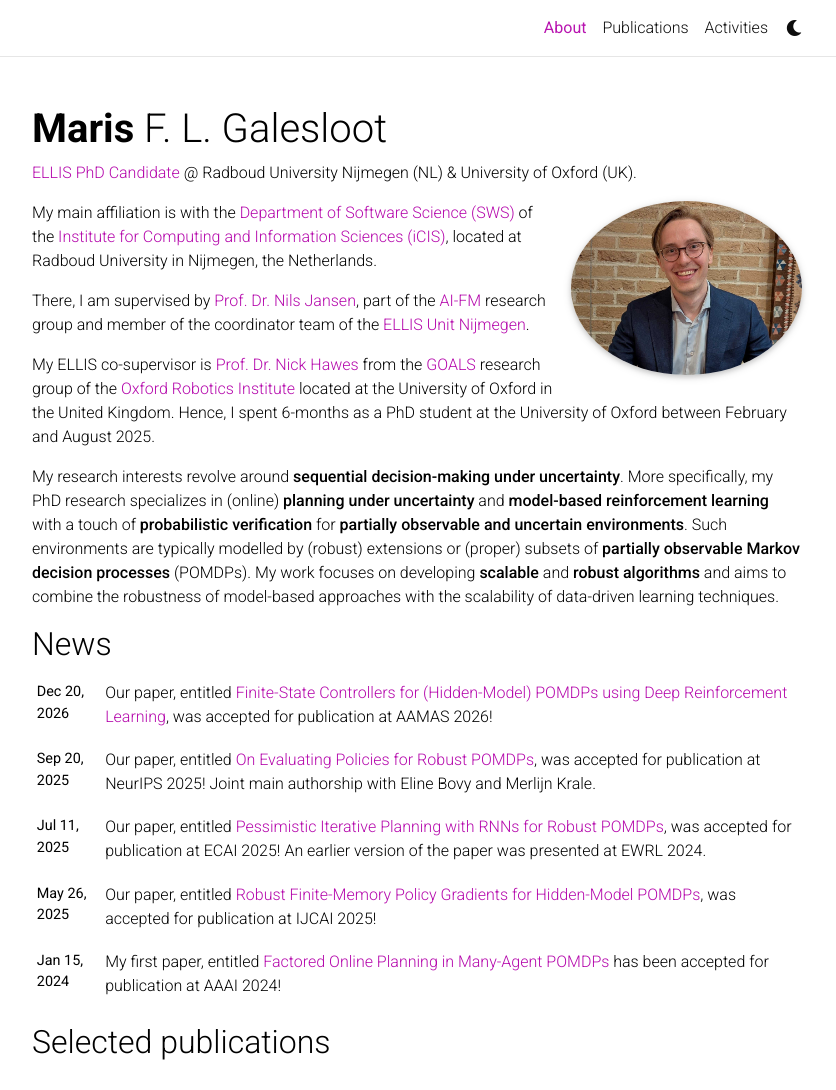
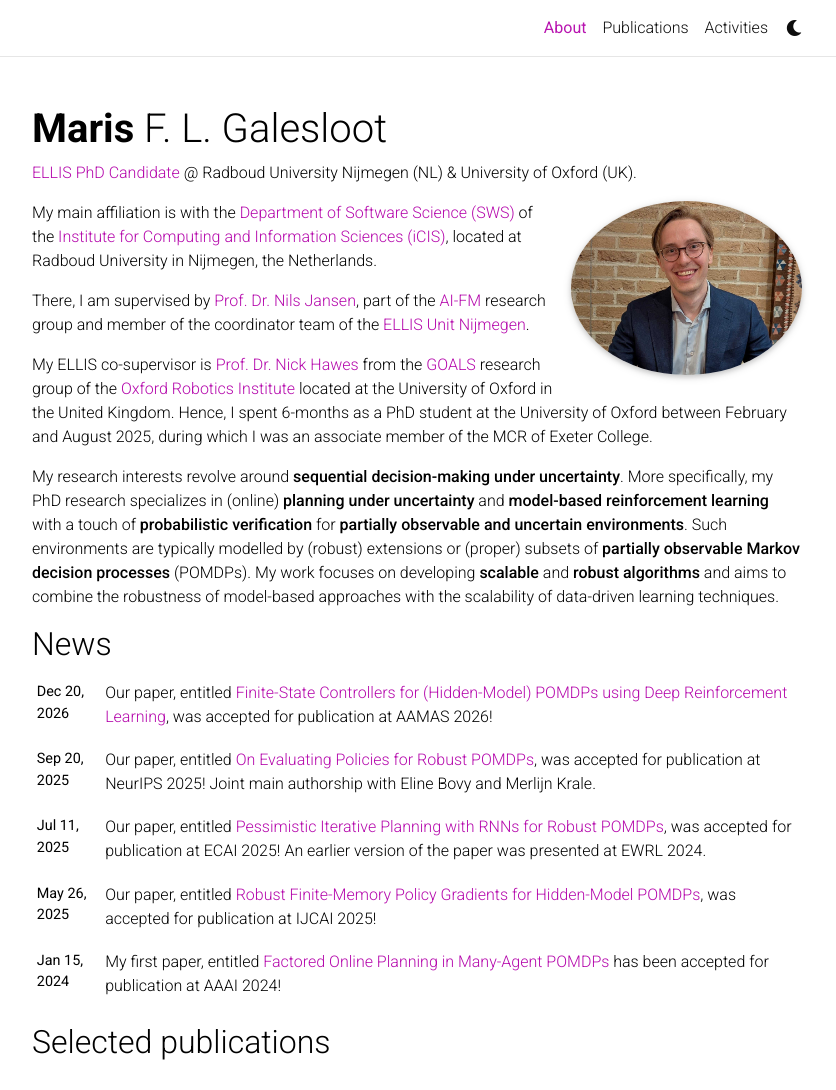
Before and after one commit to marisgg/marisgg.github.io, a Jekyll site: the page built from _pages/about.md, in a window 1280 px wide and 1360 px high, cut to the strip 0-1090 px from the top of the window. Shown: the whole strip, without its empty margins (223-1059 px from the left). Built offline with Jekyll 4.4.1, drawn with Linux system fonts in a browser that asks for light colours; full-size pictures stand in for the smaller copies a plugin makes; comment, search, counter and statistics services are not loaded; a style sheet for code colours, icons or effects is not loaded.

Commit message:
Cute detail update

```diff
--- a/_pages/about.md
+++ b/_pages/about.md
@@ -21,7 +21,7 @@ My main affiliation is with the <a href='https://sws.cs.ru.nl/'>Department of So
 
 There, I am supervised by <a href='https://www.nilsjansen.org'>Prof. Dr. Nils Jansen</a>, part of the <a href='https://ai-fm.org/'>AI-FM</a> research group and member of the coordinator team of the <a href='https://www.ru.nl/ai/ellis-unit'>ELLIS Unit Nijmegen</a>.
 
-My ELLIS co-supervisor is <a href='https://www.robots.ox.ac.uk/~nickh/'>Prof. Dr. Nick Hawes</a> from the <a href='https://ori.ox.ac.uk/labs/goals/'>GOALS</a> research group of the <a href='https://ori.ox.ac.uk/'>Oxford Robotics Institute</a> located at the University of Oxford in the United Kingdom. Hence, I spent 6-months as a PhD student at the University of Oxford between February and August 2025.
+My ELLIS co-supervisor is <a href='https://www.robots.ox.ac.uk/~nickh/'>Prof. Dr. Nick Hawes</a> from the <a href='https://ori.ox.ac.uk/labs/goals/'>GOALS</a> research group of the <a href='https://ori.ox.ac.uk/'>Oxford Robotics Institute</a> located at the University of Oxford in the United Kingdom. Hence, I spent 6-months as a PhD student at the University of Oxford between February and August 2025, during which I was an associate member of the MCR of Exeter College.
 
 My research interests revolve around **sequential decision-making under uncertainty**. More specifically, my PhD research specializes in (online) **planning under uncertainty** and **model-based reinforcement learning** with a touch of **probabilistic verification** for **partially observable and uncertain environments**.
 Such environments are typically modelled by (robust) extensions or (proper) subsets of **partially observable Markov decision processes** (POMDPs).
```
